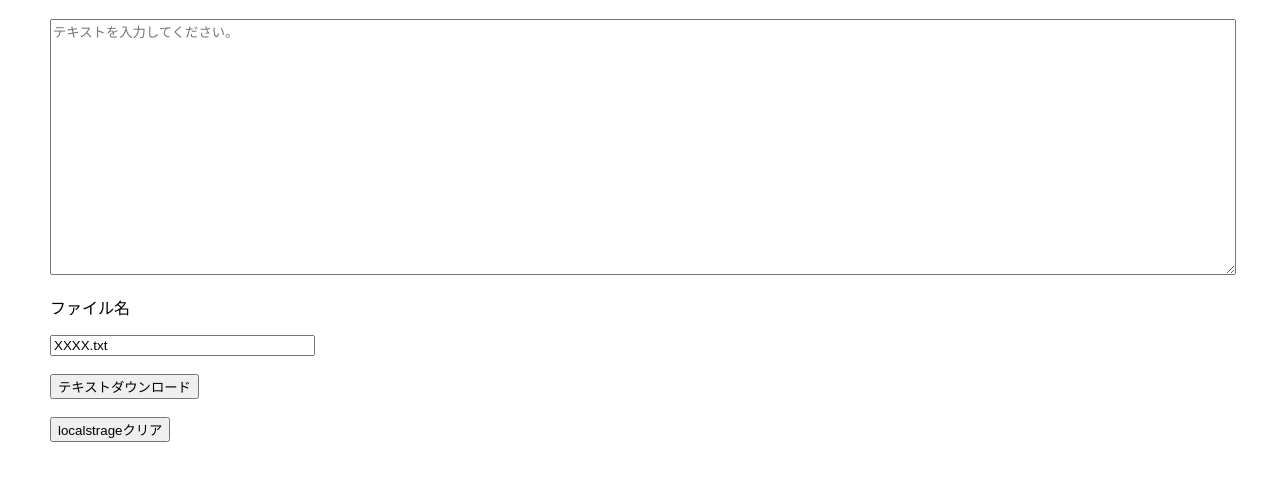
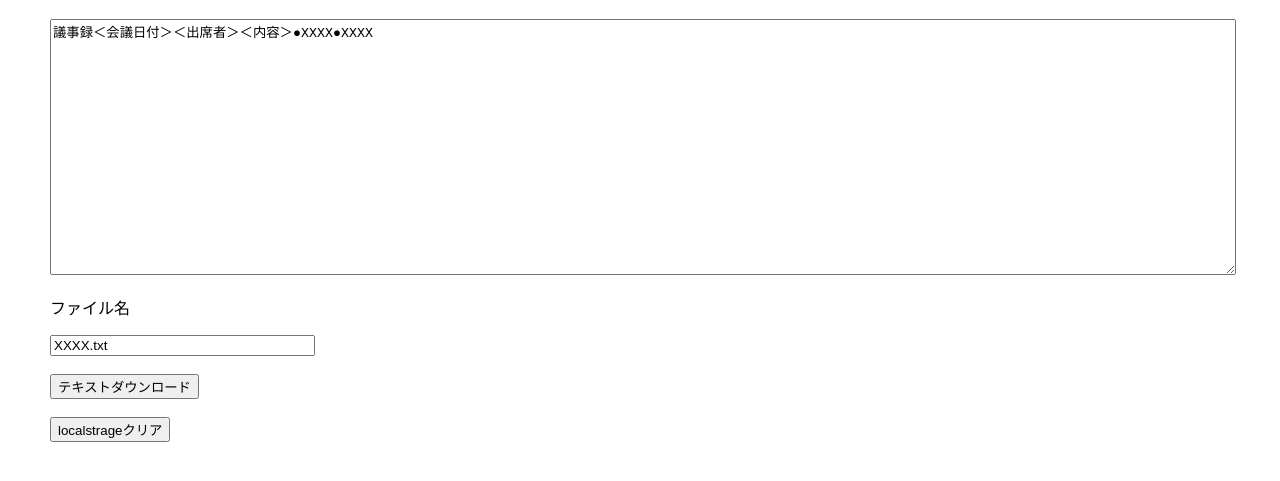
Before and after one commit to KOJI-YAMAMOTO-GitHub/OutputTextFile, a plain HTML site: page index.html in a window 1280 px wide. Shown: the part 61-542 px from the top of the page. Drawn offline with Linux system fonts and the light colour scheme.

Commit message:
Update index.html

```diff
--- a/index.html
+++ b/index.html
@@ -10,9 +10,9 @@
         *起動時localstrageから値を取得
         */
         window.onload = function(){
-            var textvalue = localStorage.getItem("text");
+            var textvalue = localStorage.getItem('text');
             //値がある場合
-            if (!textvalue) {
+            if (textvalue) {
                 document.getElementById('textarea').value = textvalue;
             }else{
                 document.getElementById('textarea').value = "議事録＜会議日付＞＜出席者＞＜内容＞●XXXX●XXXX";
```
